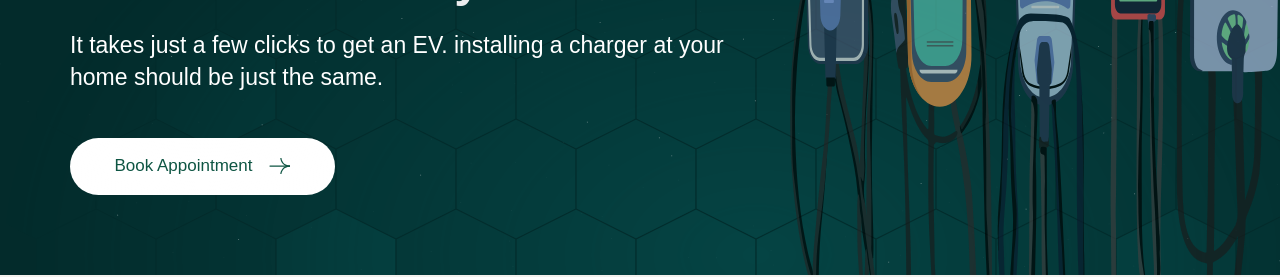
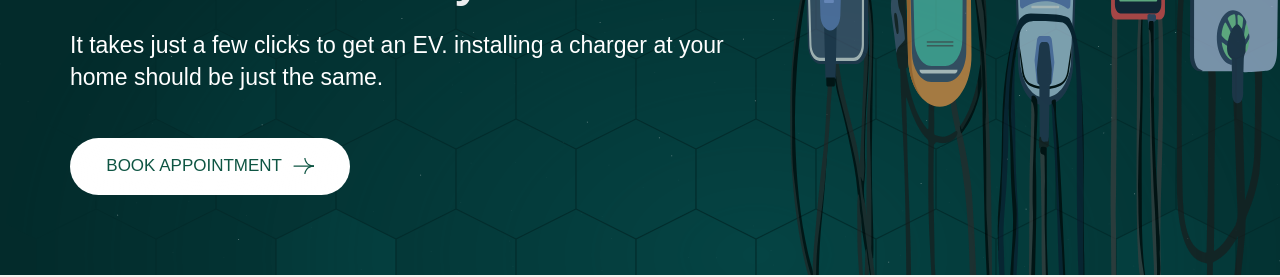
Before and after one commit to owlcode3/ion-ev, a React (Vite) app: page / in a window 1280 px wide. Shown: the part 3440-3717 px from the top of the page. Built offline with nearby package versions, Linux system fonts and the light colour scheme; a web font is replaced by a local one.

Commit message:
made some changes to the appointment scss file

```diff
--- a/src/styles/components/appointment.scss
+++ b/src/styles/components/appointment.scss
@@ -81,10 +81,11 @@
   @extend %center;
   justify-content: space-around;
   gap: 1rem;
-  width: 26.5rem;
+  width: 28rem;
   height: 5.7rem;
   font-size: 1.7rem;
-  padding: 2rem 4rem;
+  text-transform: uppercase;
+  padding: 2rem 3.5rem;
   margin-top: 2.5rem;
   color: #0e5543;
   background: $color-white-f;
```
